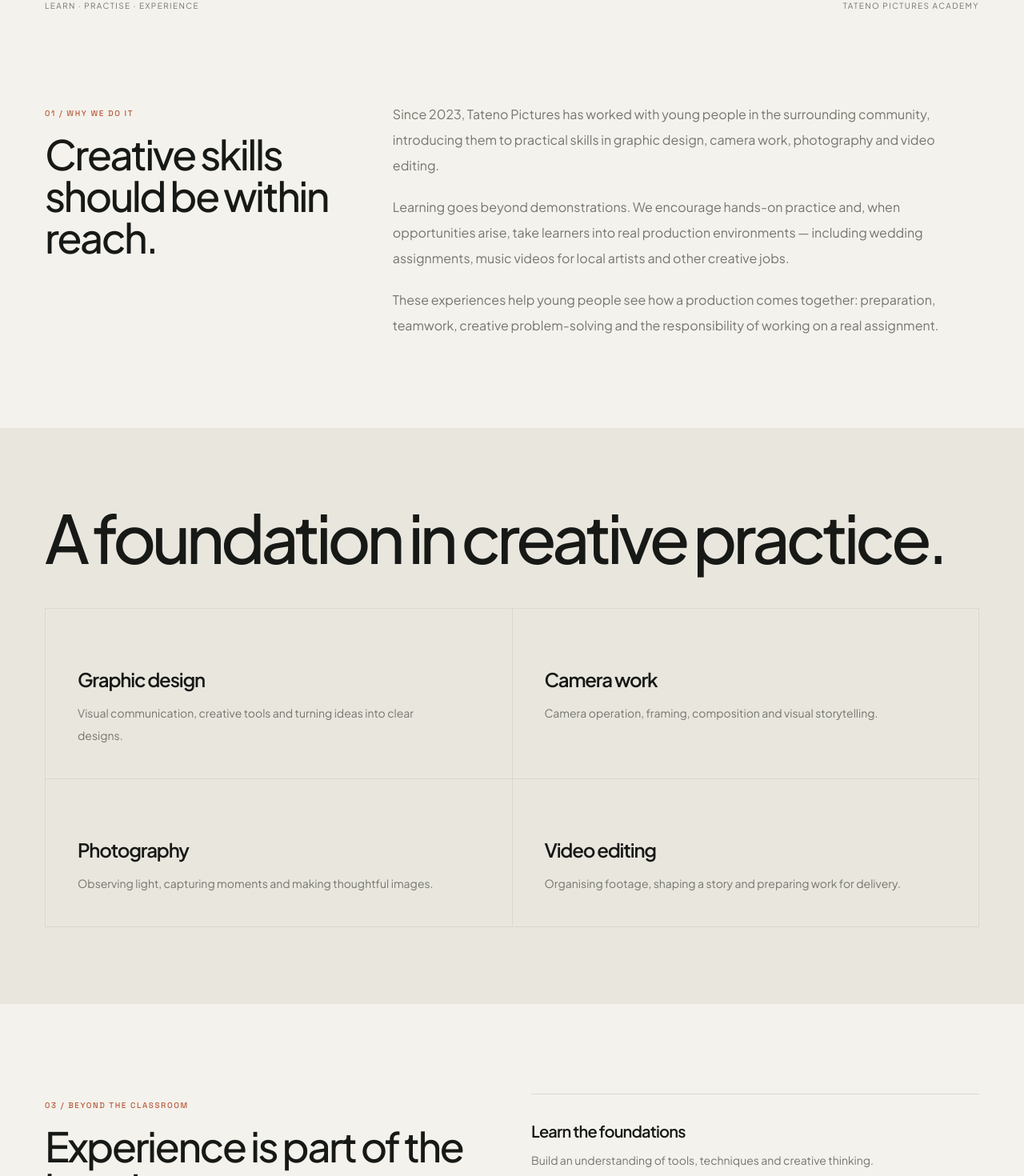
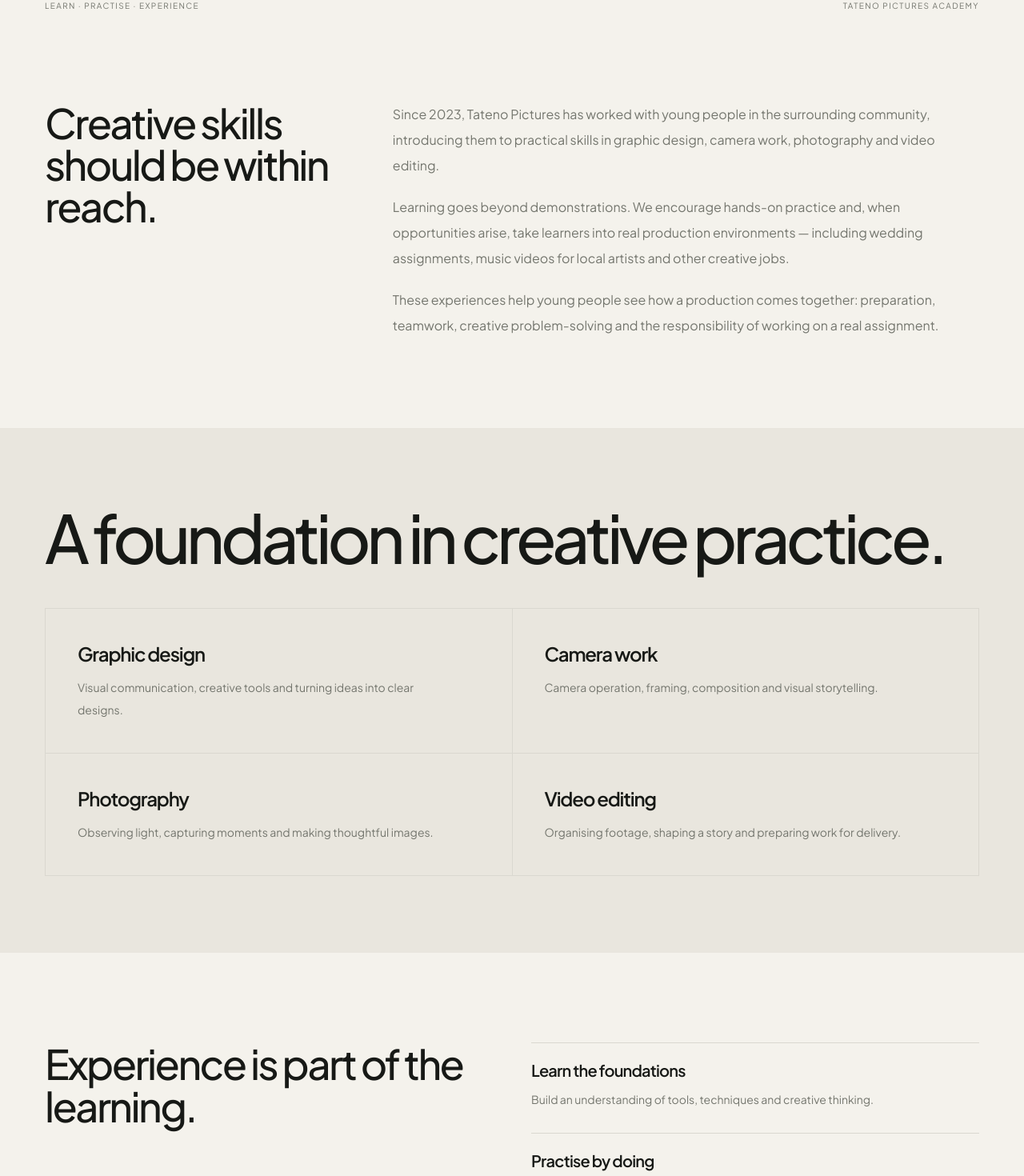
Before and after one commit to OkechaWilly/tatenopictures-web, a Next.js app: page /academy in a window 1280 px wide. Shown: the part 1200-2670 px from the top of the page at 80% size. Built offline with nearby package versions, Linux system fonts and the light colour scheme; no server answers.

Commit message:
Finish removing decorative numbering and spacing from Academy sections

```diff
--- a/src/app/academy/page.tsx
+++ b/src/app/academy/page.tsx
@@ -33,7 +33,7 @@ export default function AcademyPage() {
       </section>
 
       <section className="mx-auto grid max-w-[1500px] gap-10 px-5 py-20 sm:px-8 md:grid-cols-[.7fr_1.3fr] md:py-28 lg:px-14">
-        <div><span className="eyebrow mb-4">01 / Why we do it</span><h2 className="display-md max-w-md">Creative skills should be within reach.</h2></div>
+        <div><h2 className="display-md max-w-md">Creative skills should be within reach.</h2></div>
         <div className="max-w-3xl space-y-5 text-sm leading-8 text-[var(--muted)] md:text-base">
           <p>Since 2023, Tateno Pictures has worked with young people in the surrounding community, introducing them to practical skills in graphic design, camera work, photography and video editing.</p>
           <p>Learning goes beyond demonstrations. We encourage hands-on practice and, when opportunities arise, take learners into real production environments — including wedding assignments, music videos for local artists and other creative jobs.</p>
@@ -48,7 +48,7 @@ export default function AcademyPage() {
           <div className="grid border-l border-t border-[var(--line)] sm:grid-cols-2">
             {learningAreas.map(([title,description]) => (
               <article key={title} className="border-b border-r border-[var(--line)] p-7 md:p-10">
-                <h3 className="mt-8 text-2xl font-semibold tracking-[-.05em]">{title}</h3>
+                <h3 className="text-2xl font-semibold tracking-[-.05em]">{title}</h3>
                 <p className="mt-3 max-w-md text-sm leading-7 text-[var(--muted)]">{description}</p>
               </article>
             ))}
@@ -57,13 +57,13 @@ export default function AcademyPage() {
       </section>
 
       <section className="mx-auto grid max-w-[1500px] gap-12 px-5 py-20 sm:px-8 md:grid-cols-2 md:py-28 lg:px-14">
-        <div><span className="eyebrow mb-4">03 / Beyond the classroom</span><h2 className="display-md">Experience is part of the learning.</h2></div>
+        <div><h2 className="display-md">Experience is part of the learning.</h2></div>
         <div className="space-y-7">
           {[
             ['Learn the foundations','Build an understanding of tools, techniques and creative thinking.'],
             ['Practise by doing','Develop confidence through exercises, guided tasks and practical projects.'],
             ['Step into real productions','Where appropriate, observe and assist on live assignments with the studio.'],
-          ].map(([title,description],index) => <article key={title} className="border-t border-[var(--line)] pt-5"><h3 className="mt-3 text-xl font-semibold tracking-[-.04em]">{title}</h3><p className="mt-2 text-sm leading-7 text-[var(--muted)]">{description}</p></article>)}
+          ].map(([title,description],index) => <article key={title} className="border-t border-[var(--line)] pt-5"><h3 className="text-xl font-semibold tracking-[-.04em]">{title}</h3><p className="mt-2 text-sm leading-7 text-[var(--muted)]">{description}</p></article>)}
         </div>
       </section>
 
```
